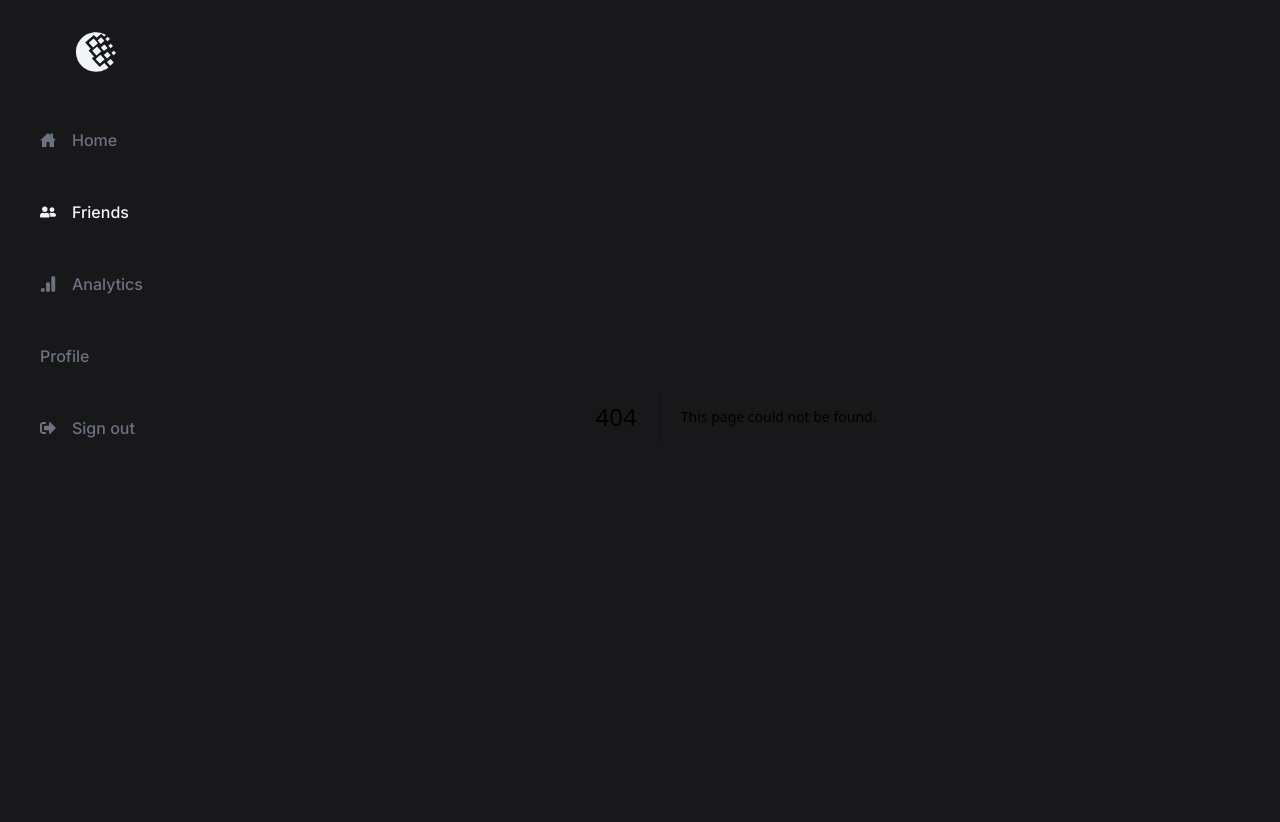
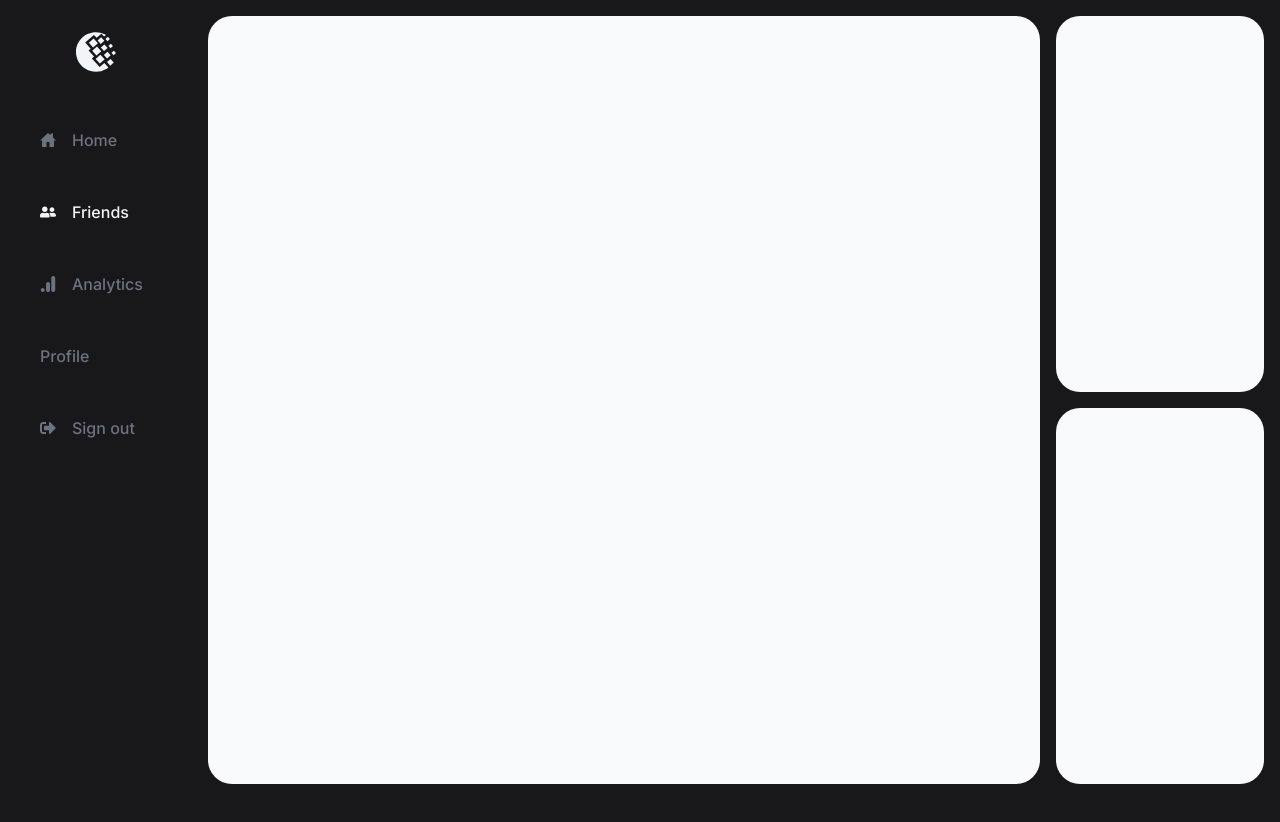
Before and after one commit to ArchitGoyal2005/splitTrack, a Next.js app: page /friends in a window 1280 px wide. Before the commit this address had no page. Shown: the top 822 px of the page. After the commit the page ends 800 px from the top, so only its background shows below. Built offline with nearby package versions, Linux system fonts and the light colour scheme.

Commit message:
Created layout of friends page

```diff
--- /dev/null
+++ b/src/app/friends/page.tsx
@@ -0,0 +1,15 @@
+export default function Page() {
+  return (
+    <div className="grid grid-cols-[8fr,2fr] gap-4 grid-rows-2 w-full h-full">
+      <div className="bg-slate-50 rounded-3xl row-span-2 w-full h-full grid">
+        <div></div>
+      </div>
+      <div className="bg-slate-50 rounded-3xl w-full h-full ">
+        <div></div>
+      </div>
+      <div className="bg-slate-50 rounded-3xl w-full h-full ">
+        <div></div>
+      </div>
+    </div>
+  );
+}
```
